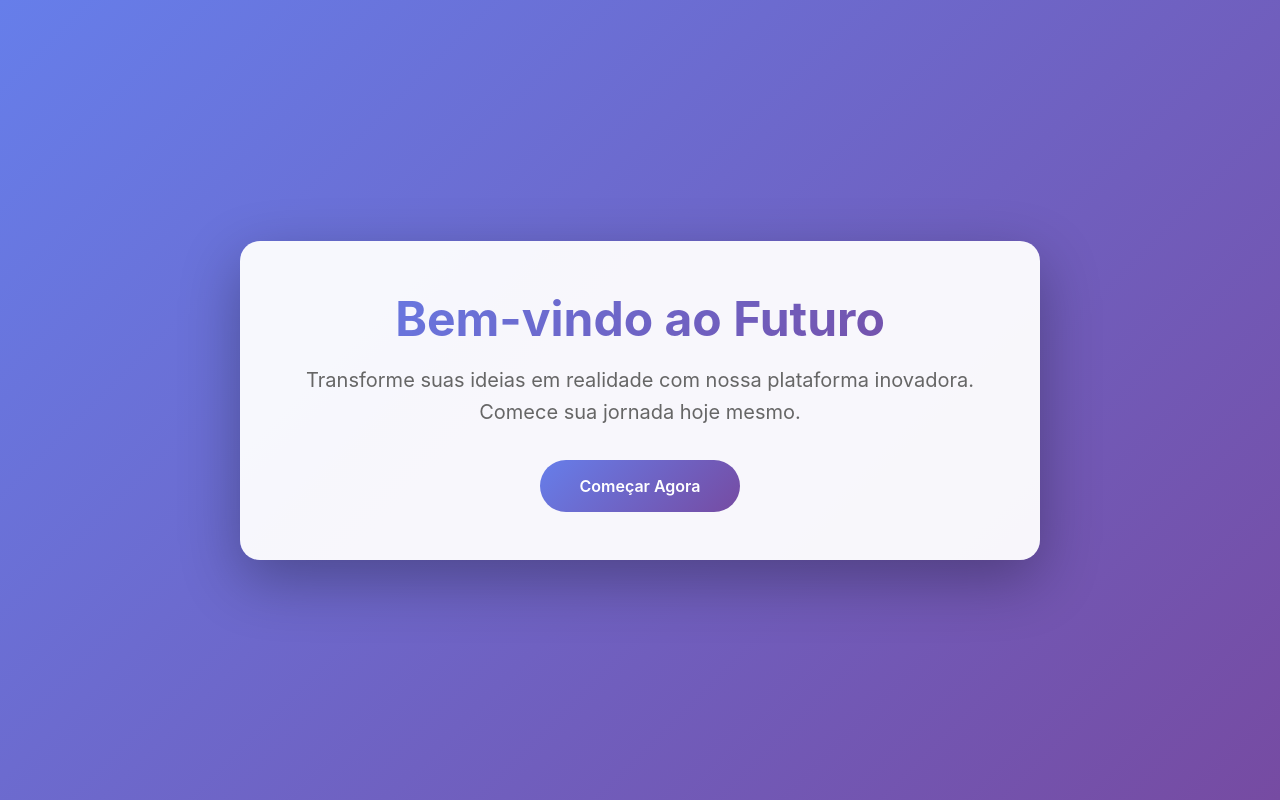
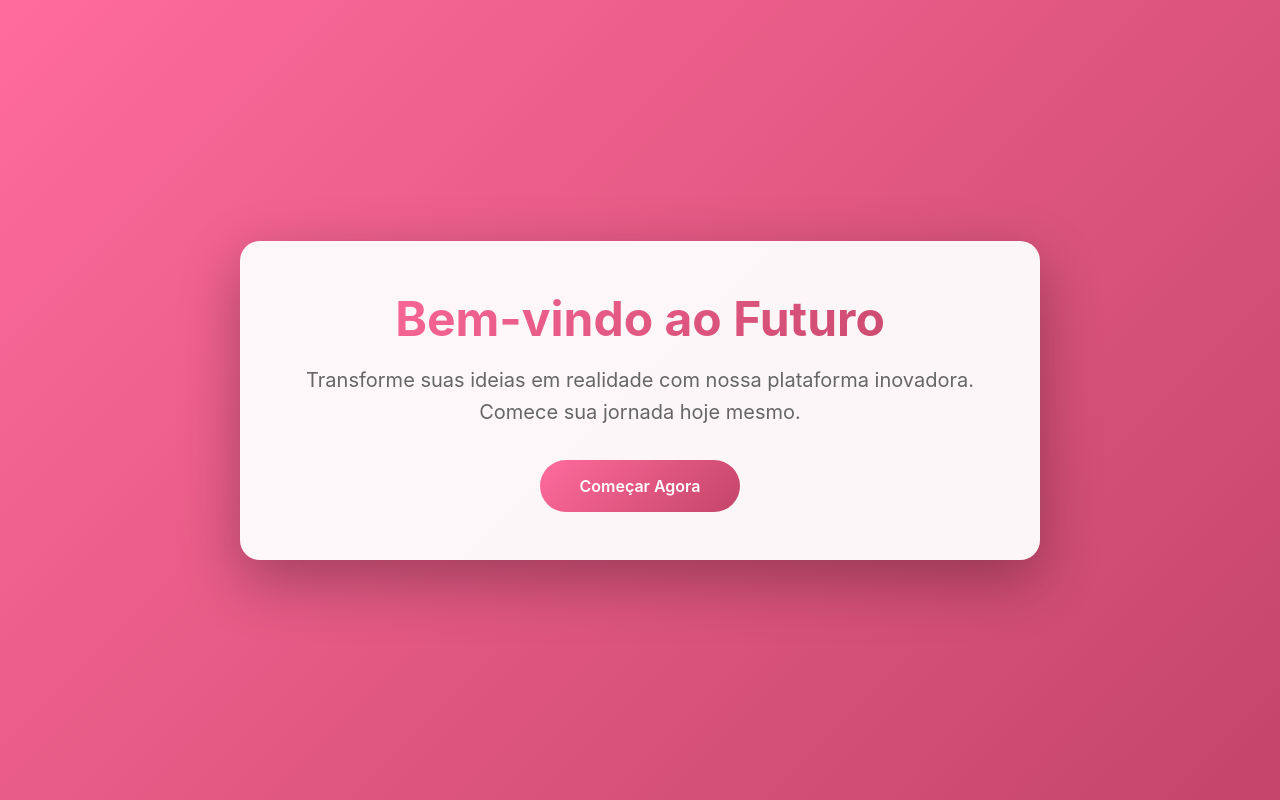
Before and after one commit to chamanomopah/plan, a plain HTML site: page projetos/heroPage_design/design.html in a window 1280 px wide. Drawn offline with Linux system fonts and the light colour scheme.

Commit message:
create-readm command

```diff
--- a/projetos/heroPage_design/design.html
+++ b/projetos/heroPage_design/design.html
@@ -13,7 +13,7 @@
 
         body {
             font-family: -apple-system, BlinkMacSystemFont, 'Segoe UI', Roboto, sans-serif;
-            background: linear-gradient(135deg, #667eea 0%, #764ba2 100%);
+            background: linear-gradient(135deg, #ff6b9d 0%, #c44569 100%);
             min-height: 100vh;
             display: flex;
             align-items: center;
@@ -33,7 +33,7 @@
             font-size: 3rem;
             color: #333;
             margin-bottom: 1rem;
-            background: linear-gradient(135deg, #667eea 0%, #764ba2 100%);
+            background: linear-gradient(135deg, #ff6b9d 0%, #c44569 100%);
             -webkit-background-clip: text;
             -webkit-text-fill-color: transparent;
             background-clip: text;
@@ -49,7 +49,7 @@
         .cta-button {
             display: inline-block;
             padding: 1rem 2.5rem;
-            background: linear-gradient(135deg, #667eea 0%, #764ba2 100%);
+            background: linear-gradient(135deg, #ff6b9d 0%, #c44569 100%);
             color: white;
             text-decoration: none;
             border-radius: 50px;
@@ -59,7 +59,7 @@
 
         .cta-button:hover {
             transform: translateY(-2px);
-            box-shadow: 0 10px 25px rgba(102, 126, 234, 0.4);
+            box-shadow: 0 10px 25px rgba(255, 107, 157, 0.4);
         }
     </style>
 </head>
```
Also changed, not shown: .claude/commands/create-readme.md (added), README.md (added), 1 other file.
